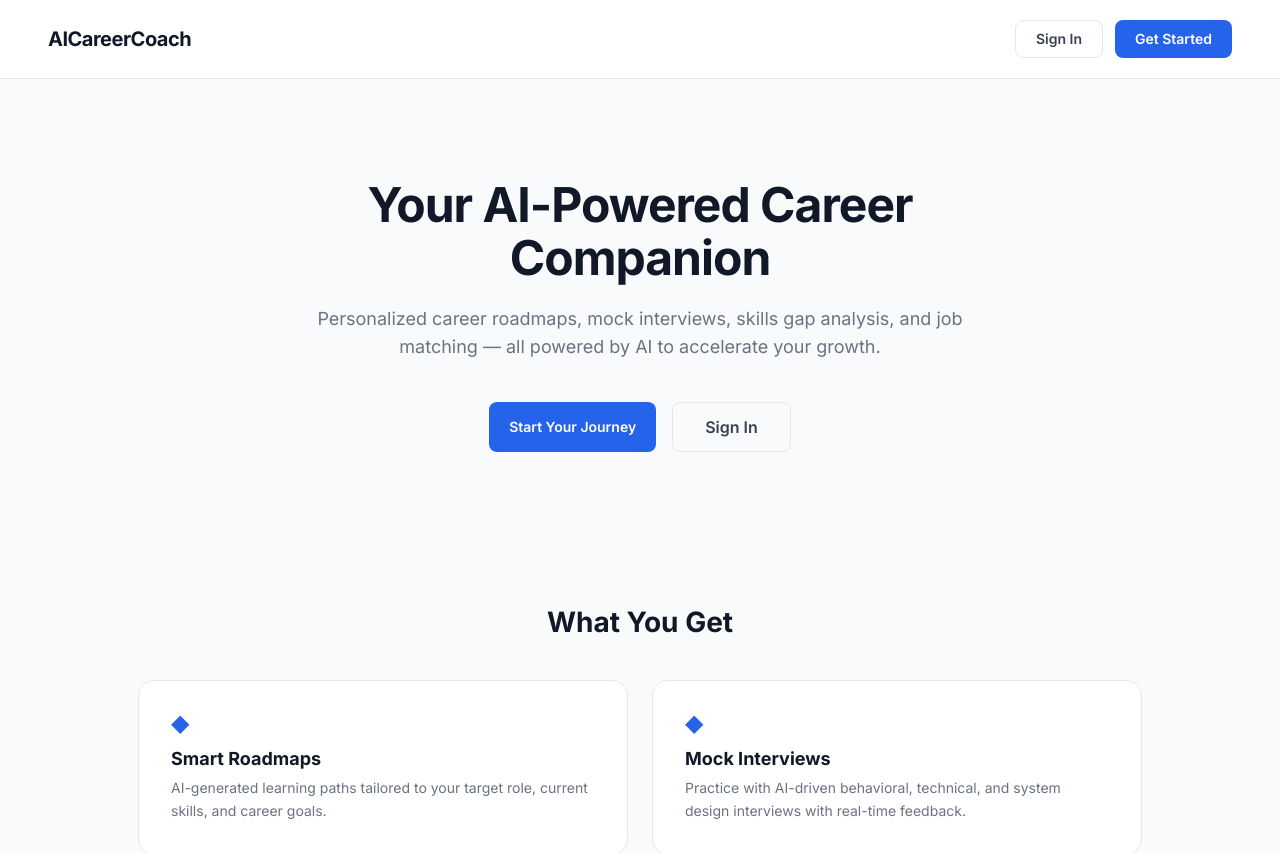
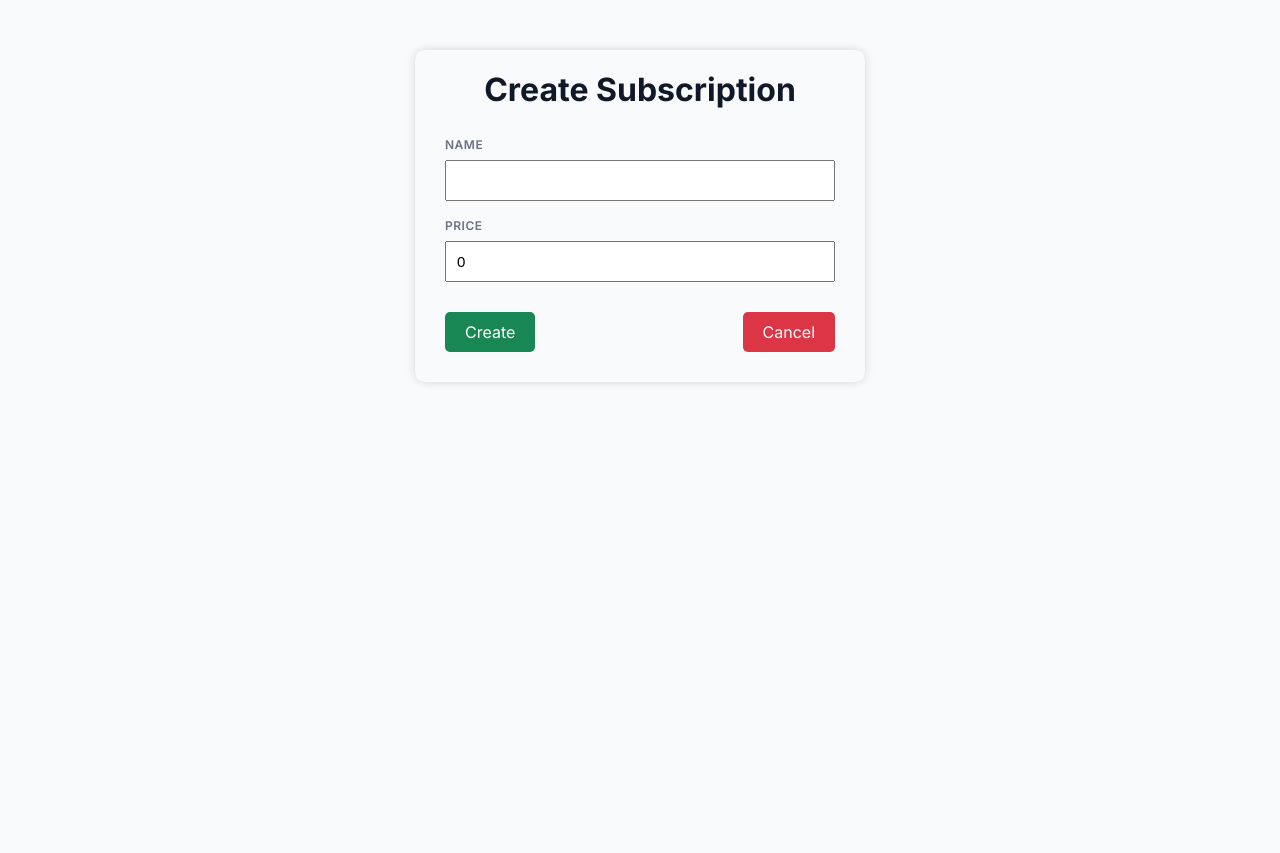
Before and after one commit to MohamedOsama011/ai-career-coach, an Angular app in the folder frontend/: page /create-subscription in a window 1280 px wide. Before the commit this address led to /. Shown: the top 853 px of the page. Built offline with nearby package versions, Linux system fonts and the light colour scheme.

Commit message:
feat: Enhance subscription and payment features with new routes and UI updates

```diff
--- a/frontend/src/app/core/services/payment.services.ts
+++ b/frontend/src/app/core/services/payment.services.ts
@@ -15,6 +15,6 @@ getallpaymentmethods(id:string):Observable<getallallpaymentmethods>{
 return this.http.get<getallallpaymentmethods>(`${this.apiUrl}/createpayment/${id}`)
 }
 excutepayment(methodid:string,usersubid:string):Observable<Excutepaymentresponse>{
-  return this.http.post<Excutepaymentresponse>(`${this.apiUrl}/envoicepaymet/${methodid}/${usersubid}`)
+  return this.http.post<Excutepaymentresponse>(`${this.apiUrl}/envoicepaymet/${methodid}/${usersubid}`,{})
 }
 }
--- a/frontend/src/app/features/subscription/create-subscription/create-subscription.html
+++ b/frontend/src/app/features/subscription/create-subscription/create-subscription.html
@@ -9,13 +9,13 @@
 
         <input
             type="text"
-            [(ngModel)]="plan.name">
+            [(ngModel)]="plans.name">
 
         <label>Price</label>
 
         <input
             type="number"
-            [(ngModel)]="plan.price">
+            [(ngModel)]="plans.price">
 
         <div class="buttons">
 
--- a/frontend/src/app/features/subscription/create-subscription/create-subscription.ts
+++ b/frontend/src/app/features/subscription/create-subscription/create-subscription.ts
@@ -1,13 +1,13 @@
 import { Component } from '@angular/core';
 import { ActivatedRoute, Router } from '@angular/router';
-
+import { FormsModule } from '@angular/forms';
 import { createSubscriptionResponse } from '../../../core/models/getallsubscriptionresponse.models';
 import { SubscriptionServices } from '../../../core/services/subscription.services';
 
 
 @Component({
   selector: 'app-create-subscription',
-  imports: [],
+  imports: [FormsModule],
   templateUrl: './create-subscription.html',
   styleUrl: './create-subscription.css',
 })
--- a/frontend/src/app/features/subscription/subscriptions/subscriptions.ts
+++ b/frontend/src/app/features/subscription/subscriptions/subscriptions.ts
@@ -2,17 +2,19 @@ import { Component, OnInit } from '@angular/core';
 import { CommonModule } from '@angular/common';
 import { Router } from '@angular/router';
 import { RouterLink } from '@angular/router';
-import { SubscriptionServices } from '../../core/services/subscription.services';
-import {SubscriptionPlan,getallsubscriptionresponse} from '../../core/models/getallsubscriptionresponse.models';
+import { SubscriptionServices } from '../../../core/services/subscription.services';
+import {SubscriptionPlan,getallsubscriptionresponse} from '../../../core/models/getallsubscriptionresponse.models';
 
 @Component({
   selector: 'app-subscriptions',
   standalone: true,
   imports: [CommonModule,RouterLink],
+  templateUrl: './subscriptions.html',
+  styleUrl: './subscriptions.css'
 })
 export class Subscriptions implements OnInit {
 
-  plans: SubscriptionPlan[]|string = [];
+  plans: SubscriptionPlan[] = [];
 
   constructor(
     private subscriptionService: SubscriptionServices,
--- a/frontend/src/app/features/subscription/update-subscription/update-subscription.ts
+++ b/frontend/src/app/features/subscription/update-subscription/update-subscription.ts
@@ -3,11 +3,11 @@ import { CommonModule } from '@angular/common';
 import { FormsModule } from '@angular/forms';
 import { ActivatedRoute, Router } from '@angular/router';
 
-import { SubscriptionServices } from '../../core/services/subscription.services';
+import { SubscriptionServices } from '../../../core/services/subscription.services';
 
 import {
   createSubscriptionResponse
-} from '../../core/models/getallsubscriptionresponse.models';
+} from '../../../core/models/getallsubscriptionresponse.models';
 
 @Component({
   selector: 'app-update-subscription',
--- a/frontend/src/app/features/subscription/view-subscription/view-subscription.ts
+++ b/frontend/src/app/features/subscription/view-subscription/view-subscription.ts
@@ -2,8 +2,8 @@ import { Component, OnInit } from '@angular/core';
 import { CommonModule } from '@angular/common';
 import { ActivatedRoute, Router } from '@angular/router';
 
-import { SubscriptionServices } from '../../core/services/subscription.services';
-import {createSubscriptionResponse} from '../../core/models/getallsubscriptionresponse.models';
+import { SubscriptionServices } from '../../../core/services/subscription.services';
+import {createSubscriptionResponse} from '../../../core/models/getallsubscriptionresponse.models';
 
 @Component({
   selector: 'app-view-subscription',
--- a/frontend/src/app/features/usersubscriptions/payment/payment.ts
+++ b/frontend/src/app/features/usersubscriptions/payment/payment.ts
@@ -2,9 +2,9 @@ import { Component, OnInit } from '@angular/core';
 import { CommonModule } from '@angular/common';
 import { ActivatedRoute } from '@angular/router';
 
-import { PaymentServices } from '../../core/services/payment.services';
+import { PaymentServices } from '../../../core/services/payment.services';
 
-import { Details ,getallallpaymentmethods} from '../../core/models/payment.model';
+import { Details ,getallallpaymentmethods} from '../../../core/models/payment.model';
 
 @Component({
   selector: 'app-payment',
--- a/frontend/src/app/features/usersubscriptions/usersubscription/usersubscription.ts
+++ b/frontend/src/app/features/usersubscriptions/usersubscription/usersubscription.ts
@@ -12,7 +12,7 @@ import { RouterLink } from '@angular/router';
   styleUrl: './usersubscription.css',
 })
 
-export class Usersubscription implements OnInit ,OnDestroy {
+export class Usersubscription implements OnInit  {
 
 
   constructor(private  Subscription:SubscriptionServices,private router: Router) {}
--- a/frontend/src/app/layouts/main-layout/sidebar.ts
+++ b/frontend/src/app/layouts/main-layout/sidebar.ts
@@ -23,6 +23,8 @@ export class Sidebar {
     { path: '/interview', label: 'Interview Lab', icon: 'record_voice_over' },
     { path: '/skills', label: 'Skills Gap', icon: 'assessment' },
     { path: '/profile', label: 'Profile', icon: 'person' },
+    {path:'/subscriptions',label:'Subscriptions',icon:'subscriptions'},
+    {path:'usersubscriptions',label:'User Subscriptions',icon:'subscriptions'}
   ];
 
   adminNavItems: NavItem[] = [
```
Also changed, not shown: frontend/src/app/app.routes.ts (+8 -1 lines), 1 other file (tests, documents, lock files or other folders).
